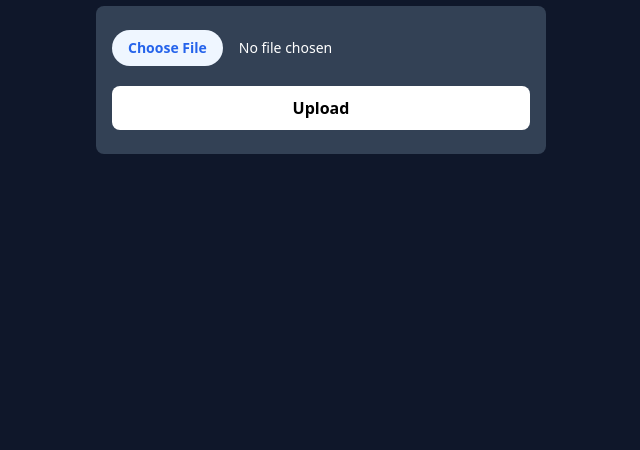
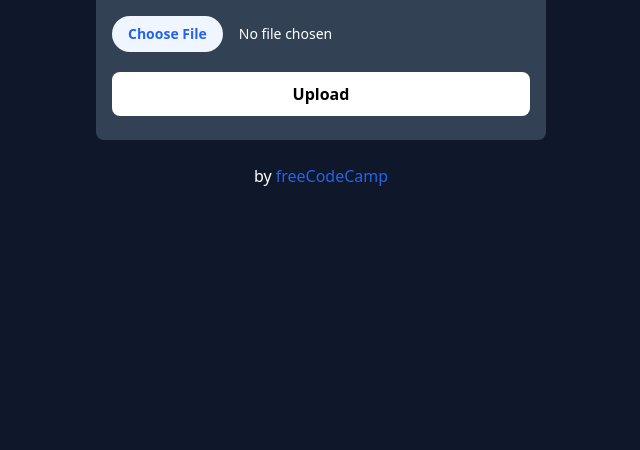
Before and after one commit to Edlavio/FCC-Back-End-Development-and-APIs, a website: page file-metadata/views/index.html in a window 1280 px wide. Shown: the part 350-800 px from the top of the page, without its empty margins (319-959 px from the left). Drawn offline with nearby package versions, Linux system fonts and the light colour scheme.

Commit message:
some improvements

```diff
--- a/file-metadata/package.json
+++ b/file-metadata/package.json
@@ -15,6 +15,7 @@
     "nodemon": "^3.1.4"
   },
   "dependencies": {
+    "cors": "^2.8.5",
     "express": "^4.19.2",
     "multer": "1.4.5-lts.1"
   }
--- a/file-metadata/views/index.html
+++ b/file-metadata/views/index.html
@@ -1,10 +1,9 @@
 <!DOCTYPE html>
-<html lang="html">
+<html>
   <head>
-    <meta charset="utf-8" />
-    <meta http-equiv="X-UA-Compatible" content="IE=edge" />
     <title>File Metadata Microservice</title>
-    <meta name="viewport" content="width=device-width, initial-scale=1" />
+    <link rel="shortcut icon" href="https://cdn.freecodecamp.org/universal/favicons/favicon-32x32.png" type="image/x-icon"/>
+    <link href="https://fonts.googleapis.com/css?family=Roboto" rel="stylesheet" type="text/css">
     <script src="https://cdn.tailwindcss.com?plugins=forms,typography"></script>
   </head>
   <body
@@ -12,24 +11,28 @@
   >
     <h1 class="text-3xl font-semibold">File Metadata Microservice</h1>
     <form
-      id="uploadForm"
       enctype="multipart/form-data"
       action="/api/fileanalyse"
       method="post"
       class="w-10/12 md:w-[450px] flex flex-col items-center justify-center gap-5 bg-slate-700 py-6 px-4 rounded-lg"
     >
+    <h3 id="output"></h3>
       <input
         type="file"
         name="upfile"
-        id="upfile"
         class="block w-full text-sm text-white file:mr-4 file:py-2 file:px-4 file:rounded-full file:border-0 file:text-sm file:font-semibold file:bg-blue-50 file:text-blue-600 hover:file:bg-blue-100"
       />
-      <button
+      <input
         type="submit"
+        value="Upload"
         class="w-full bg-white hover:bg-gray-200 text-black rounded-lg px-6 py-2.5 text-base font-semibold"
-      >
-        Upload
-      </button>
+      />
     </form>
+    <div class="footer">
+      <p>
+        by
+        <a href="http://www.freecodecamp.com" class="text-blue-600">freeCodeCamp</a>
+      </p>
+    </div>
   </body>
 </html>
```
Also changed, not shown: file-metadata/index.js (+4 -5 lines), file-metadata/pnpm-lock.yaml.
